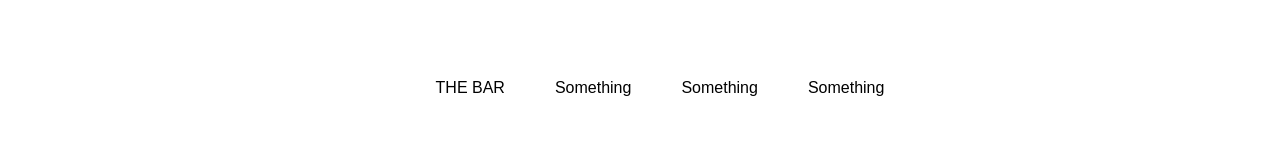
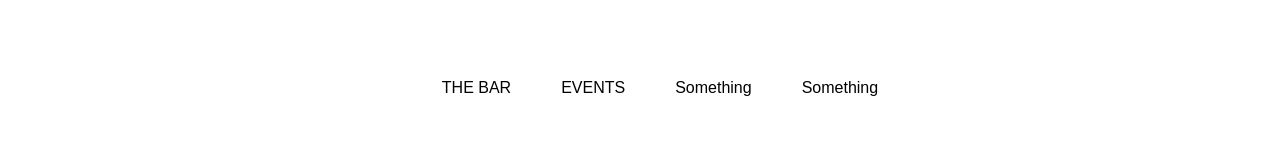
Before and after one commit to avnikolaou/bartessera, a plain HTML site: page index.html in a window 1280 px wide. Shown: the part 468-615 px from the top of the page. Drawn offline with Linux system fonts and the light colour scheme; some packages are replaced by stand-ins of ours.

Commit message:
Added: Comments

```diff
--- a/index.html
+++ b/index.html
@@ -41,7 +41,7 @@
                 <nav class="nav-bar">
                     <ul>
                         <li><a href="#bar">the bar</a></li>
-                        <li>Something</li>
+                        <li><a href="#events">events</a></li>
                         <li>Something</li>
                         <li>Something</li>
                     </ul>
@@ -52,6 +52,8 @@
         </header>
 
         <main>
+            <!--Slideshow start-->
+
             <div class="container">
                 <div class="slideshow-container">
 
@@ -74,6 +76,10 @@
                 </div>
 
             </div>
+
+            <!--Slideshot end-->
+
+            <!--Bar info start-->
 
             <div class="container two-section">
                 <div class="header-contaner">
@@ -116,6 +122,10 @@
                 </div>
 
             </div>
+
+            <!--Bar info end-->
+
+            <!--Contact start-->
 
             <div class="container two-section">
 
@@ -165,7 +175,7 @@
 
             </div>
 
-
+            <!--Contact end-->
 
             <button onclick="topFunction()" id="myBtn" title="Go to top">Top</button>
 
```
